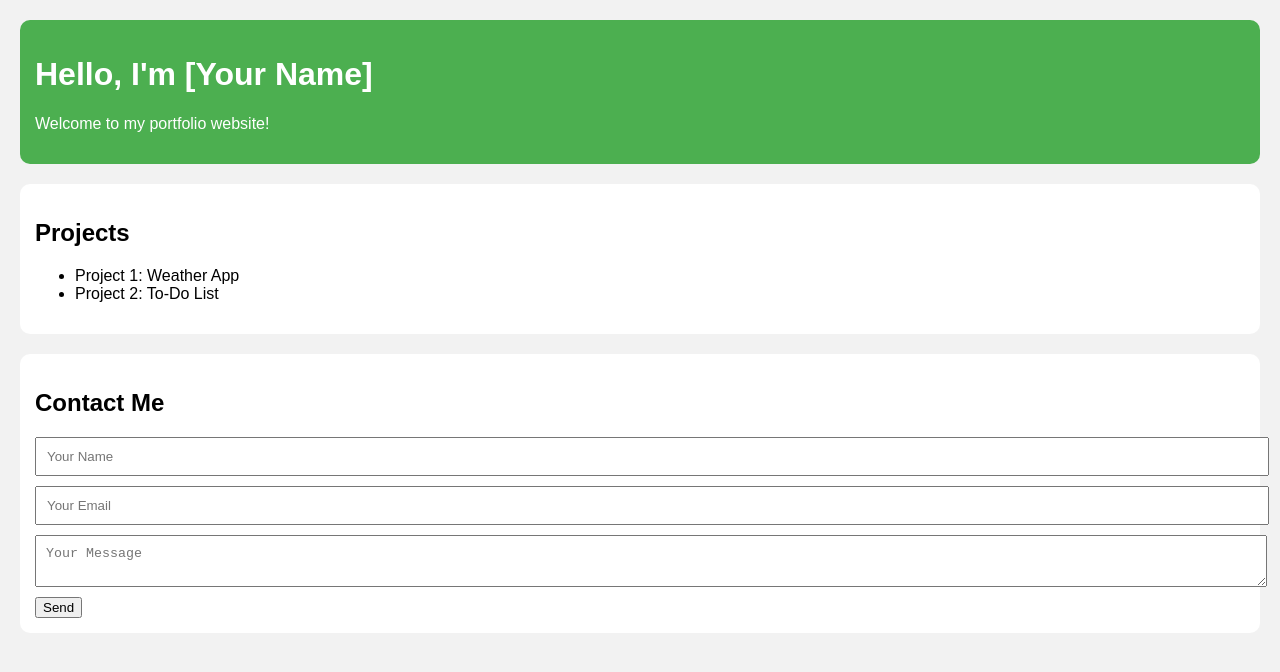
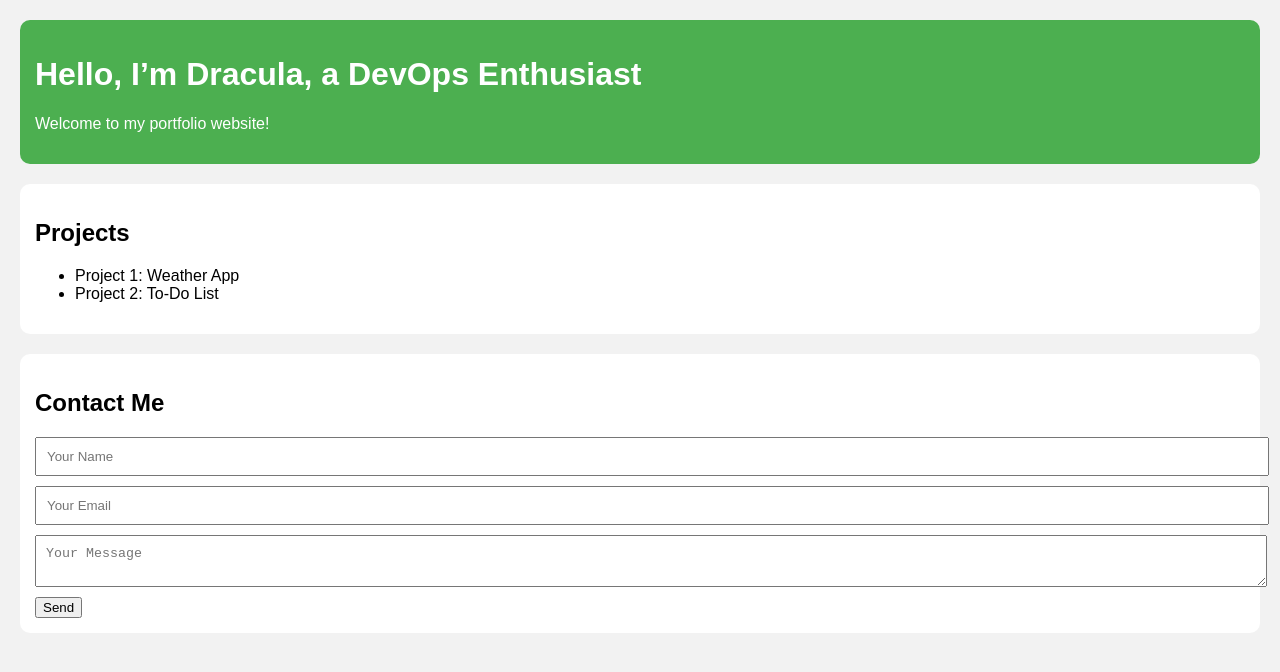
Before and after one commit to BanuPrasad2985/my_ci_cd-project, a plain HTML site: page index.html in a window 1280 px wide. Drawn offline with Linux system fonts and the light colour scheme.

Commit message:
Updated heading

```diff
--- a/index.html
+++ b/index.html
@@ -7,7 +7,7 @@
 </head>
 <body>
   <header>
-    <h1>Hello, I'm [Your Name]</h1>
+    <h1>Hello, I’m Dracula, a DevOps Enthusiast</h1>
     <p>Welcome to my portfolio website!</p>
   </header>
 
```
